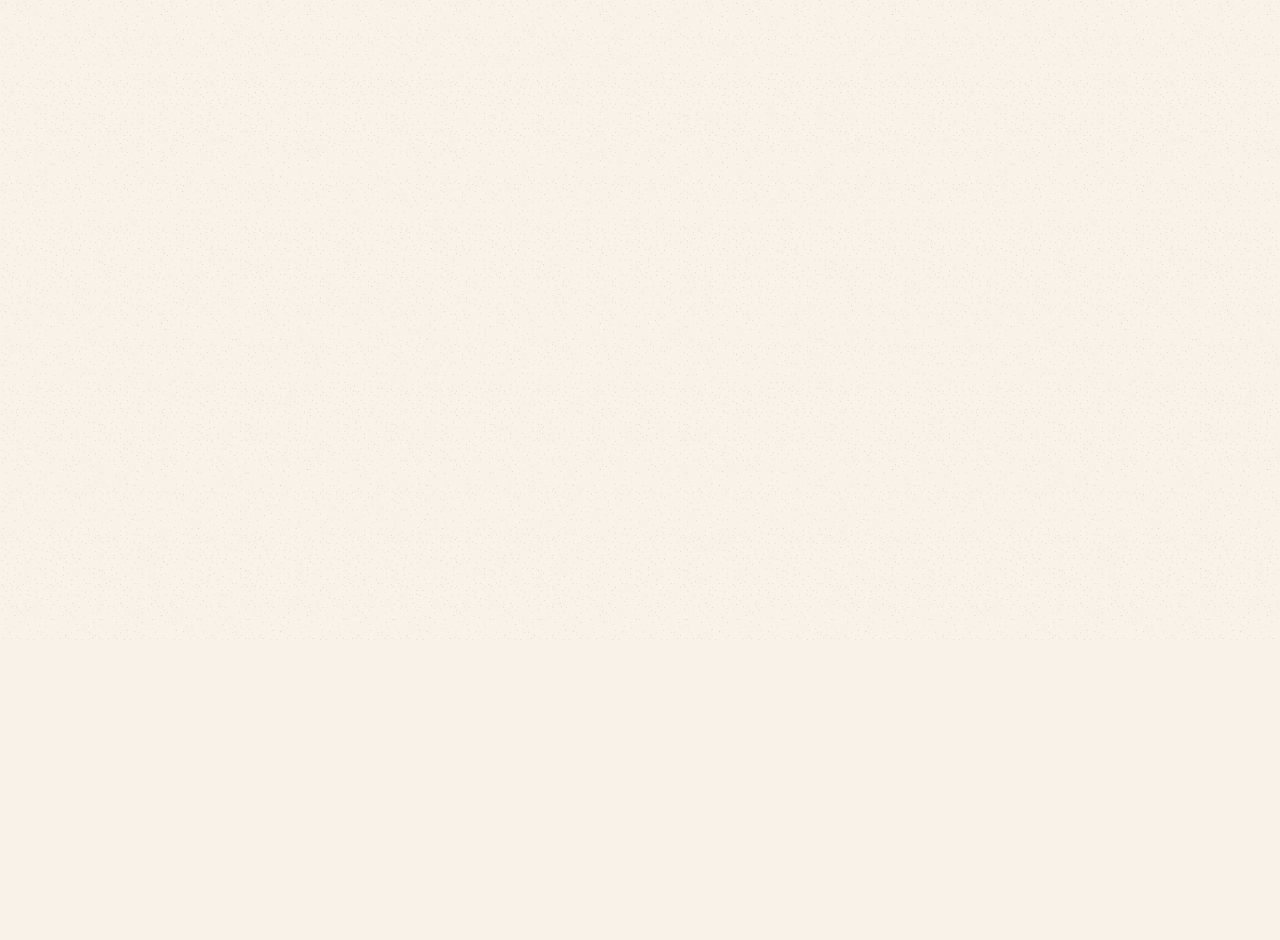
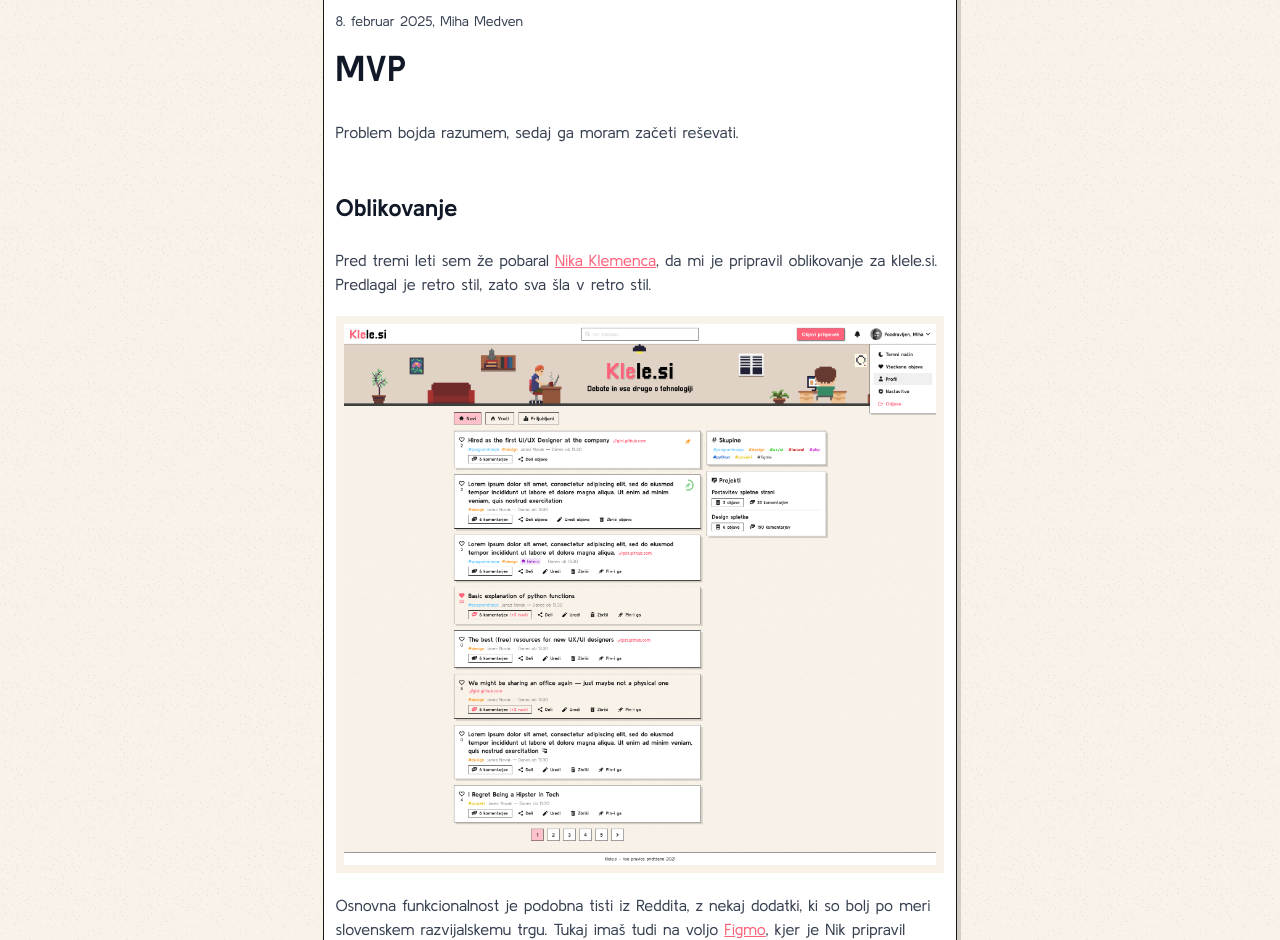
Before and after one commit to klelesi/blog, a Next.js app: page /mvp in a window 1280 px wide. Before the commit this address had no page. Shown: the part 160-1100 px from the top of the page. Before the commit the page ends 800 px from the top, so only its background shows below. Built offline with nearby package versions, Linux system fonts and the light colour scheme.

Commit message:
add content

```diff
--- /dev/null
+++ b/src/app/mvp/page.tsx
@@ -0,0 +1,66 @@
+import Link from "next/link";
+import type {Metadata} from "next";
+
+export const metadata: Metadata = {
+    title: "MVP | Klele.si Blog",
+    description: "Zapisi ob ustvarjanju spletne strani klele.si.",
+};
+
+export default function Home() {
+    return (
+        <div className={'grid grid-cols-auto gap-6'}>
+            {page()}
+        </div>
+    );
+}
+
+function page() {
+    return (
+        <div className={'container prose'}>
+            <Link className={'mb-4 block'} href={{pathname: '/'}}>Nazaj</Link>
+
+            <div className="card">
+                <p className={'text-sm'}>8. februar 2025, Miha Medven</p>
+
+                <h1>MVP</h1>
+
+                <p>Problem bojda razumem, sedaj ga moram začeti reševati.</p>
+
+                <h2>Oblikovanje</h2>
+
+                <p>Pred tremi leti sem že pobaral <a href="https://www.klemenc.si/">Nika Klemenca</a>, da mi je
+                    pripravil oblikovanje za klele.si. Predlagal je retro stil, zato sva šla v retro stil.</p>
+
+                <div className="p-2 bg-beige">
+                    <a href="/images/klele-si-figma.png" target="_blank" rel="noopener noreferrer">
+                        <img src="/images/klele-si-figma.png" alt="Klele.si Figma screenshot" className="w-full my-0"/>
+                    </a>
+
+                </div>
+
+                <p>Osnovna funkcionalnost je podobna tisti iz Reddita, z nekaj dodatki, ki so bolj po meri slovenskem
+                    razvijalskemu trgu. Tukaj imaš tudi na voljo <a
+                        href="https://www.figma.com/design/sgJHNlnVsdZVq0twmX7kQ8/Klele?node-id=0-1&t=5pKYzSKTXAPpymVh-1">Figmo</a>,
+                    kjer je Nik pripravil ogromno različnih komponent.</p>
+
+
+                <h2>Kaj sedaj?</h2>
+
+                <p>Tehnologijo že imam izbrano, Laravel na strežniku, Next.js za spletno stran.</p>
+
+                <p>Najprej implementiram karseda majhno število funkcionalnosti; nato splavim; zatem nadgrajujem. Tako kot smo se učili v startupih.</p>
+
+                <h3>Minimalne funkcionalnosti</h3>
+
+                <ol>
+                    <li>Prijava uporabnika (za začetek le prek obstoječih omrežij (Google, Github, Facebook))</li>
+                    <li>Objava prispevkov</li>
+                    <li>Komentiranje prispevkov</li>
+                    <li>Obveščanje uporabnika glede aktivnosti</li>
+                </ol>
+
+                <p>Sedaj se moram <span className={'italic'}>samo</span> še lotiti programiranja.</p>
+            </div>
+        </div>
+    )
+}
--- a/src/app/page.tsx
+++ b/src/app/page.tsx
@@ -3,6 +3,9 @@ import Link from "next/link";
 export default function Home() {
     return (
         <div className={'grid grid-cols-auto gap-6'}>
+            <div>
+                {page3()}
+            </div>
             <div>
                 {page2()}
             </div>
@@ -54,3 +57,21 @@ function page2() {
         </div>
     )
 }
+
+function page3() {
+    return (
+        <div className={'container prose'}>
+            <div className="card">
+                <p className={'text-sm'}>8. februar 2025, Miha Medven</p>
+
+                <h1>MVP</h1>
+
+                <p>Problem bojda razumem, sedaj ga moram začeti reševati.</p>
+
+                <div className="mb-6 mt-12">
+                    <Link href={{ pathname: "/mvp"}}>Preberi več.</Link>
+                </div>
+            </div>
+        </div>
+    )
+}
```
Also changed, not shown: public/images/klele-si-figma.png (added).
